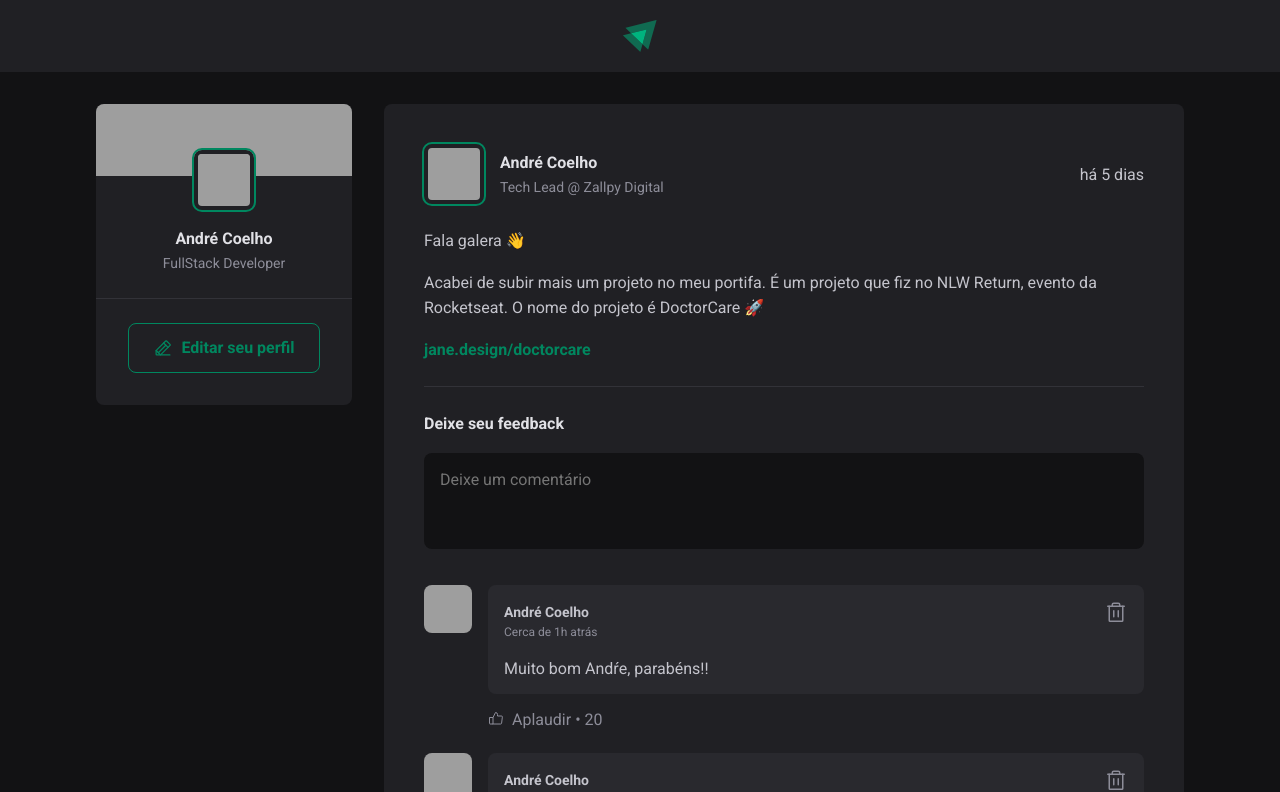
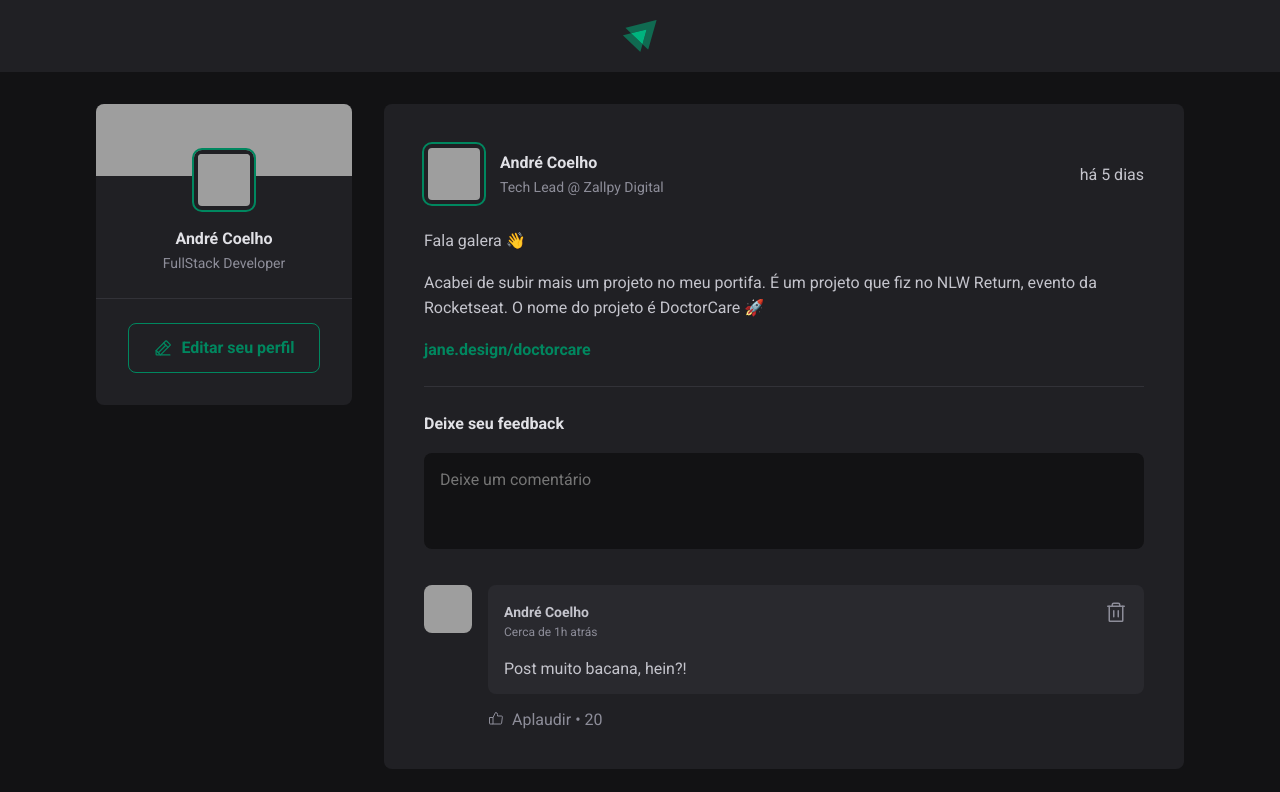
Before and after one commit to andrecoelhojr/ignite-reactjs-01-fundamentos-react, a React (Vite) app: page / in a window 1280 px wide. Shown: the top 792 px of the page. Built offline with nearby package versions, Linux system fonts and the light colour scheme; grey boxes are pictures that could not be loaded.

Commit message:
Os motores do React - Inserindo comentários (Programação declarativa)

```diff
--- a/src/components/Comment.jsx
+++ b/src/components/Comment.jsx
@@ -2,7 +2,7 @@
 import { Avatar } from "./Avatar";
 import styles from "./Comment.module.css";
 
-export function Comment() {
+export function Comment({ content }) {
   return (
     <div className={styles.comment}>
       <Avatar hasBorder={false} src="https://github.com/andrecoelhojr.png" />
@@ -24,7 +24,7 @@
               <Trash size={24} />
             </button>
           </header>
-          <p> Muito bom Andŕe, parabéns!!</p>
+          <p>{content}</p>
         </div>
 
         <footer>
--- a/src/components/Post.jsx
+++ b/src/components/Post.jsx
@@ -8,7 +8,9 @@
 import styles from "./Post.module.css";
 
 export function Post({ author, publishedAt, content }) {
-  const [comments, setComments] = useState([1, 2]);
+  const [comments, setComments] = useState(["Post muito bacana, hein?!"]);
+
+  const [newCommentText, setNewCommentText] = useState("");
 
   const publishedDateFormatted = format(
     publishedAt,
@@ -23,7 +25,13 @@
 
   function handleCreateNewComment() {
     event.preventDefault();
-    setComments([...comments, comments.length + 1]);
+
+    setComments([...comments, newCommentText]);
+    setNewCommentText("");
+  }
+
+  function handleNewCommentChange() {
+    setNewCommentText(event.target.value);
   }
 
   return (
@@ -61,7 +69,12 @@
 
       <form onSubmit={handleCreateNewComment} className={styles.commentForm}>
         <strong>Deixe seu feedback</strong>
-        <textarea placeholder="Deixe um comentário" />
+        <textarea
+          name="comment"
+          placeholder="Deixe um comentário"
+          value={newCommentText}
+          onChange={handleNewCommentChange}
+        />
         <footer>
           <button type="submit">Publicar</button>
         </footer>
@@ -69,7 +82,7 @@
 
       <div className={styles.commentList}>
         {comments.map((comment) => {
-          return <Comment />;
+          return <Comment content={comment} />;
         })}
       </div>
     </article>
```
